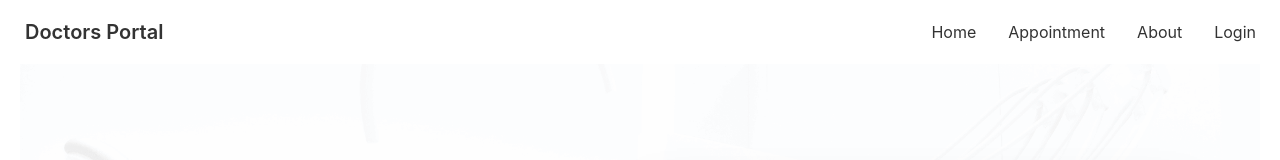
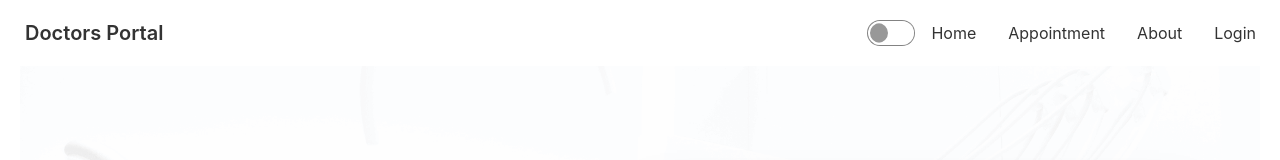
Before and after one commit to numangit/doctors-portal-client, a React (Create React App) app: page / in a window 1280 px wide. Shown: the top 160 px of the page. Built offline with nearby package versions, Linux system fonts and the light colour scheme; no server answers.

Commit message:
toggle component added on navbar

```diff
--- a/src/Pages/Shared/Navbar/Navbar.js
+++ b/src/Pages/Shared/Navbar/Navbar.js
@@ -13,6 +13,7 @@ const Navbar = () => {
 
     //Nav links (<></> and <React.Fragment> is same)
     const menuItems = <React.Fragment>
+        <li><input type="checkbox" className="toggle my-3 rounded-full" /></li>
         <li><Link to="/">Home</Link></li>
         <li><Link to="/appointment">Appointment</Link></li>
         <li><Link to="/about">About</Link></li>
```
